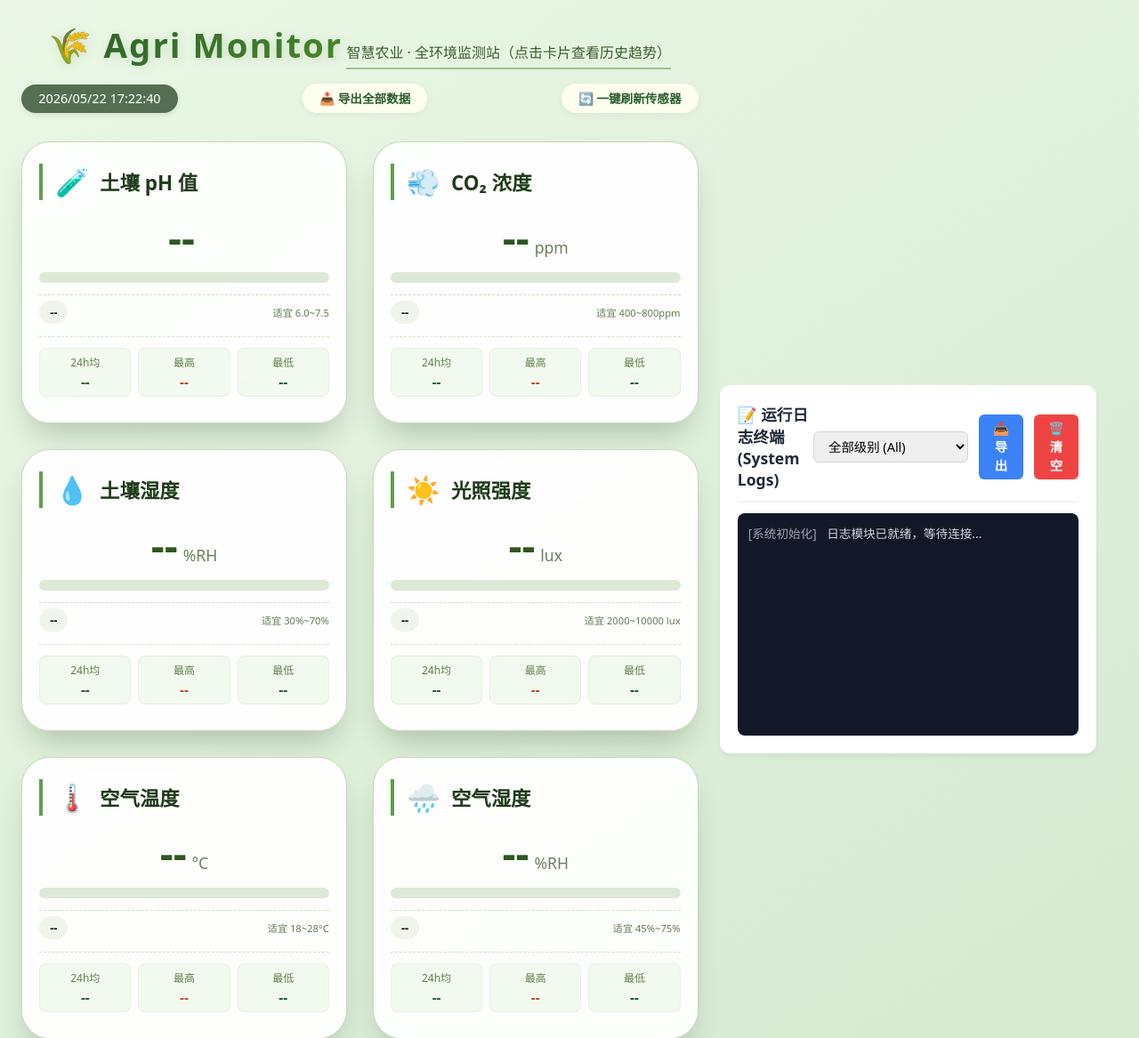
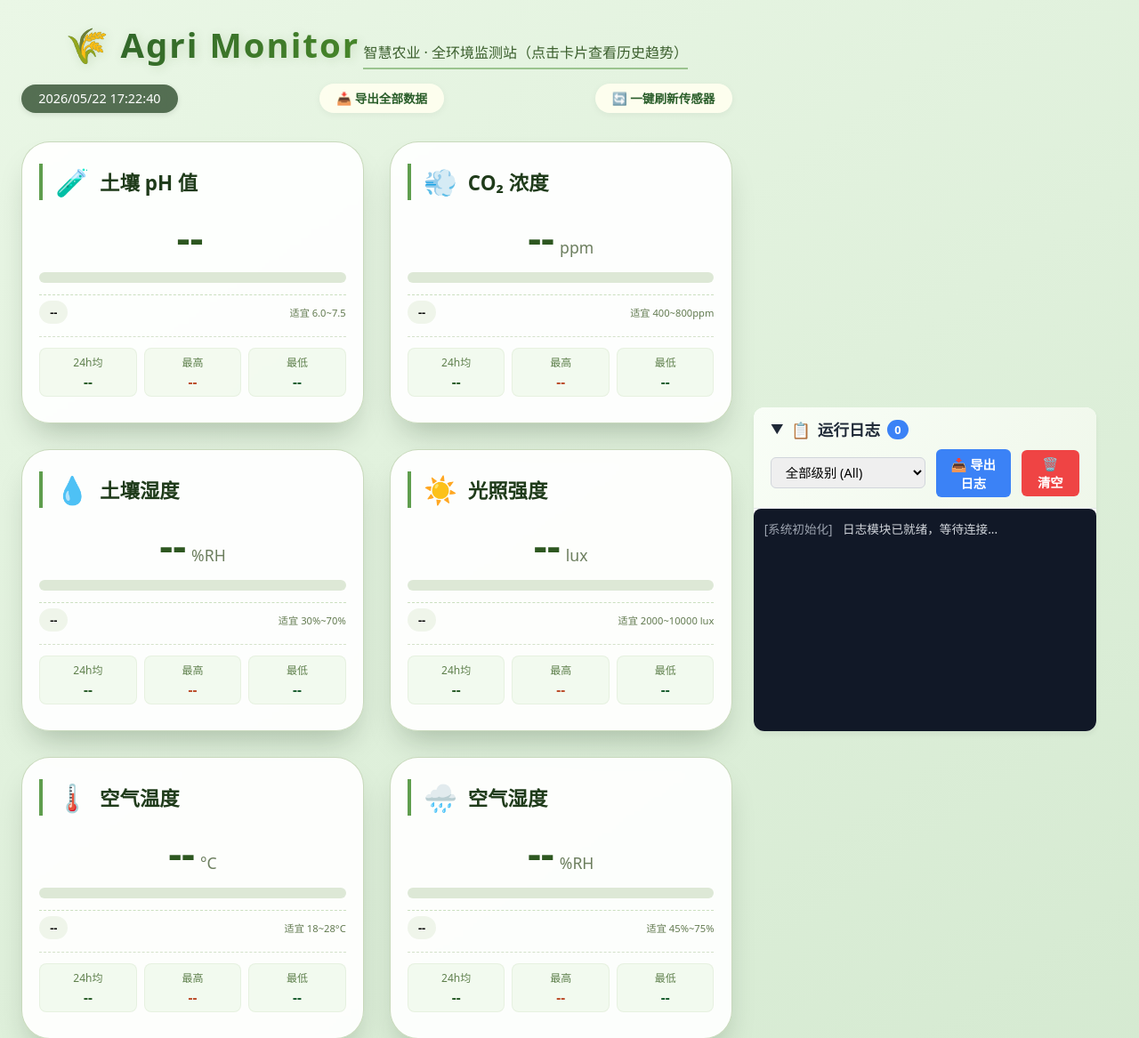
Before and after one commit to bighj256/webhook_bridge, a Flask app: page /dashboard in a window 1280 px wide. Shown: the top 1167 px of the page at 89% size. Run offline with Flask 3, Linux system fonts and the light colour scheme; data that the repository does not hold is empty; parts of the project's set-up code (start-up, migrations or seed data) failed here and were passed over; some libraries are stand-ins or nearby versions.

Commit message:
修改日志框样式

```diff
--- a/static/css/style.css
+++ b/static/css/style.css
@@ -464,34 +464,67 @@
     background: #ffffff;
     border-radius: 12px;
     box-shadow: 0 4px 6px rgba(0,0,0,0.05);
-    padding: 20px;
     margin: 24px;
     display: flex;
     flex-direction: column;
-    gap: 12px;
+    overflow: hidden;
 }
 
-.log-panel-header {
+.log-panel-wrapper.collapsed .log-terminal {
+    display: none;
+}
+
+.log-header {
+    margin: 0;
+    box-sizing: border-box;
+    font-family: system-ui, 'Segoe UI', Roboto, 'Helvetica Neue', sans-serif;
+    padding: 0.75rem 1.2rem;
     display: flex;
     justify-content: space-between;
     align-items: center;
-    border-bottom: 2px solid #f3f4f6;
-    padding-bottom: 12px;
+    flex-wrap: wrap;
+    gap: 0.6rem;
+    background: linear-gradient(135deg, #f9fef7 0%, #eff7ea 100%);
+    cursor: pointer;
+    user-select: none;
+    border-bottom: 1px solid #e5e7eb;
 }
 
-.log-panel-title {
+.log-header-left {
+    display: flex;
+    align-items: center;
+    gap: 8px;
     font-size: 1.1rem;
     font-weight: 700;
     color: #1f2937;
 }
 
-.log-panel-controls {
+.log-arrow {
+    display: inline-block;
+    transition: transform 0.3s ease;
+    font-size: 0.9rem;
+}
+
+.log-panel-wrapper.collapsed .log-arrow {
+    transform: rotate(-90deg);
+}
+
+.log-count {
+    background: #3b82f6;
+    color: white;
+    padding: 2px 8px;
+    border-radius: 12px;
+    font-size: 0.8rem;
+    font-weight: bold;
+}
+
+.log-header-right {
     display: flex;
     gap: 12px;
     align-items: center;
 }
 
-.log-panel-controls select {
+.log-header-right select {
     padding: 6px 12px;
     border: 1px solid #d1d5db;
     border-radius: 6px;
--- a/static/js/dashboard.js
+++ b/static/js/dashboard.js
@@ -511,6 +511,11 @@
 // ---------- 系统日志面板 ----------
 let systemLogs = [];
 
+document.getElementById('logHeader')?.addEventListener('click', () => {
+    const wrapper = document.querySelector('.log-panel-wrapper');
+    if(wrapper) wrapper.classList.toggle('collapsed');
+});
+
 function addLog(message, level='info') {
     const timeStr = new Date().toLocaleTimeString('zh-CN', {hour12: false});
     const logObj = { time: timeStr, message, level };
@@ -518,6 +523,9 @@
 
     // 最多保留 1000 条
     if (systemLogs.length > 1000) systemLogs.shift();
+
+    const countEl = document.getElementById('logCount');
+    if (countEl) countEl.innerText = systemLogs.length;
 
     renderLog(logObj);
 }
@@ -547,6 +555,8 @@
     systemLogs = [];
     const terminal = document.getElementById('logTerminal');
     if (terminal) terminal.innerHTML = '';
+    const countEl = document.getElementById('logCount');
+    if (countEl) countEl.innerText = '0';
     addLog('日志已清空', 'info');
 }
 
--- a/templates/dashboard.html
+++ b/templates/dashboard.html
@@ -159,17 +159,20 @@
 
 <!-- 运行日志面板 -->
 <div class="log-panel-wrapper">
-    <div class="log-panel-header">
-        <div class="log-panel-title">📝 运行日志终端 (System Logs)</div>
-        <div class="log-panel-controls">
-            <select id="logLevelFilter">
+    <div class="log-header" id="logHeader" title="点击展开/折叠面板">
+        <div class="log-header-left">
+            <span class="log-arrow" id="logArrow">▼</span> <span>📋</span> <span>运行日志</span>
+            <span class="log-count pulse" id="logCount" title="当前记录条数">0</span>
+        </div>
+        <div class="log-header-right">
+            <select id="logLevelFilter" onclick="event.stopPropagation()">
                 <option value="all">全部级别 (All)</option>
                 <option value="info">🟢 监测数据 (Info)</option>
                 <option value="warn">🟡 警告信息 (Warn)</option>
                 <option value="error">🔴 异常报错 (Error)</option>
             </select>
-            <button class="log-btn" onclick="exportLogs()">📥 导出</button>
-            <button class="log-btn log-btn-danger" onclick="clearLogs()">🗑️ 清空</button>
+            <button class="log-btn" id="exportLogBtn" title="无损导出日志流" onclick="exportLogs(); event.stopPropagation()">📥 导出日志</button>
+            <button class="log-btn log-btn-danger" id="clearLogBtn" title="清空视图" onclick="clearLogs(); event.stopPropagation()">🗑️ 清空</button>
         </div>
     </div>
     <div class="log-terminal" id="logTerminal">
```
